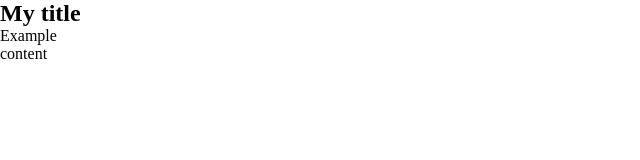
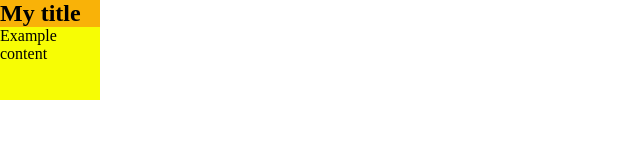
Before and after one commit to Haivex/sticky-notes, a website with bundled scripts: page src/static/index.html in a window 1280 px wide. Shown: the whole page, without its empty margins (0-640 px from the left). Built offline with nearby package versions, Linux system fonts and the light colour scheme.

Commit message:
style: simple note

```diff
--- a/src/static/index.css
+++ b/src/static/index.css
@@ -3,3 +3,19 @@
   border: 0;
   padding: 0;
 }
+
+.note {
+  display: flex;
+  flex-direction: column;
+  justify-content: stretch;
+}
+
+.note__header {
+  background-color: #f9b208;
+}
+
+.note__content {
+  background-color: #f7fd04;
+  overflow: auto;
+  height: 100%;
+}
```
